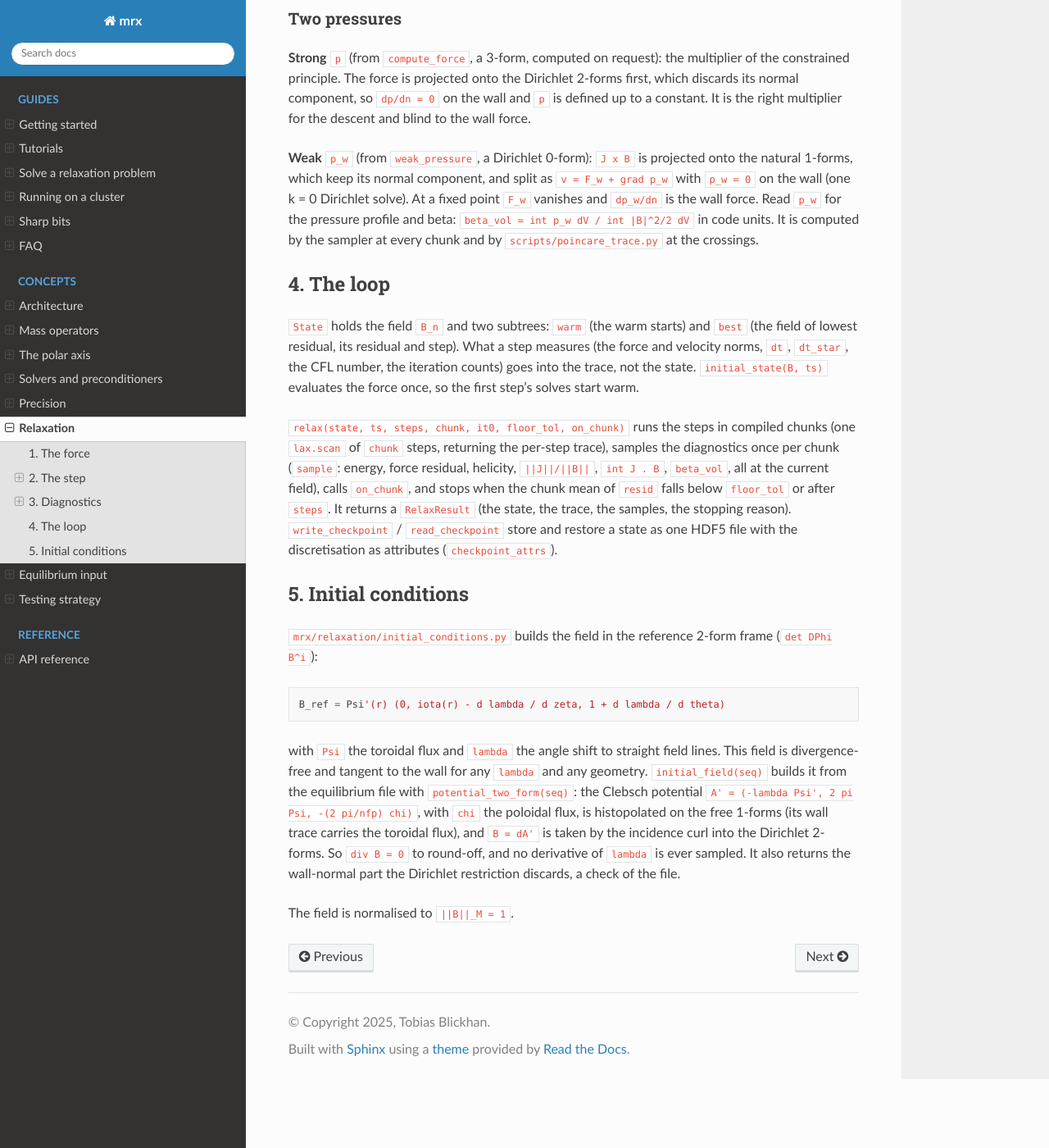
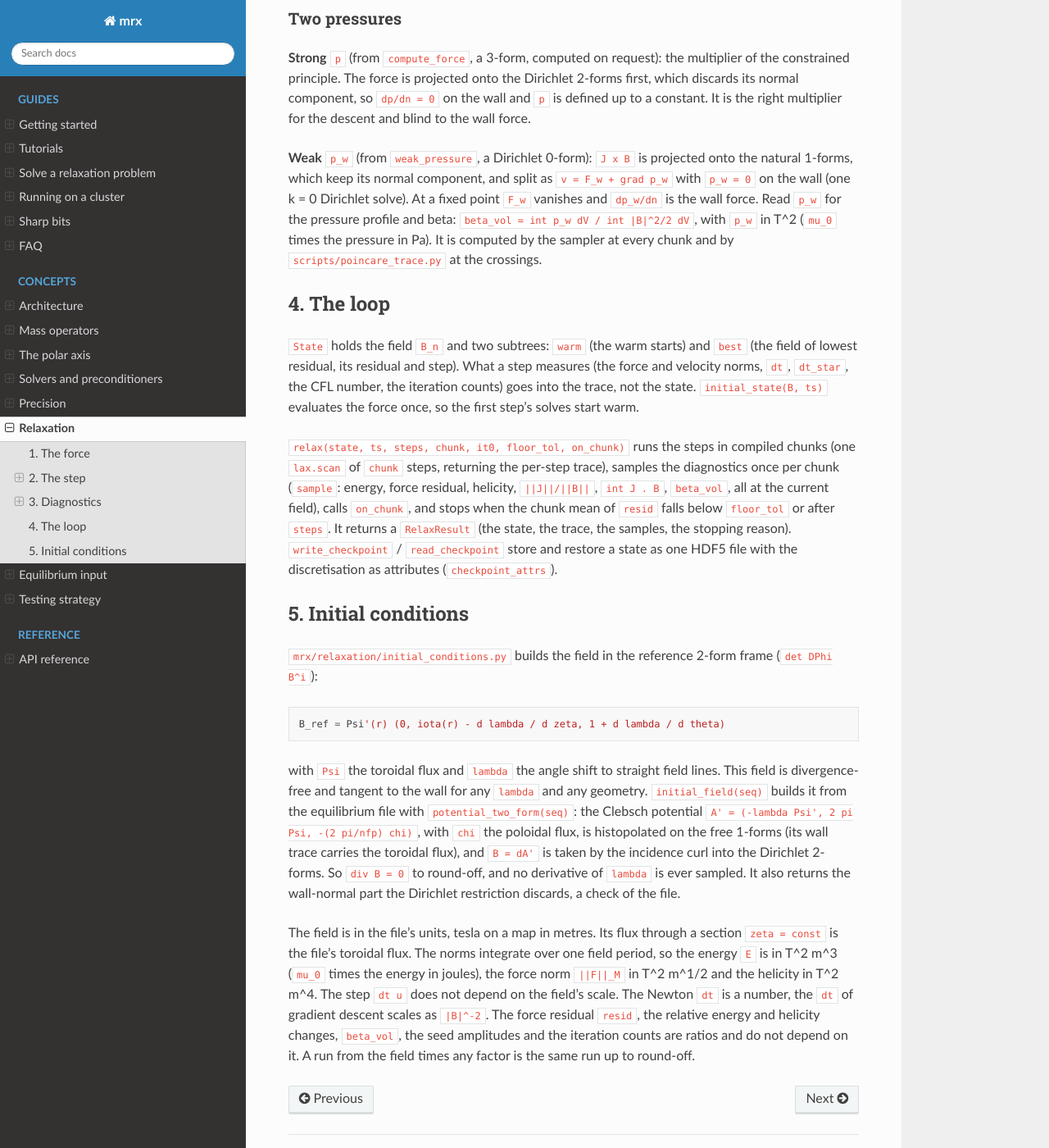
Before and after one commit to ToBlick/mrx, a Sphinx documentation site: the page built from docs/source/concepts/relaxation.md, in a window 1280 px wide and 1400 px high, scrolled down 2780 px. Shown: the whole window at 82% size. Built offline with Sphinx 7.4.7 and the Read the Docs theme 3.1.0, drawn with Linux system fonts in a browser that asks for light colours.

Commit message:
The start field is in the file's units
initial_field no longer normalises the field to ||B||_M = 1. The run is
the same: the Newton and gradient steps, the seeds, the drive and every
tolerance are homogeneous in B. The printed energy and helicity changes
are relative to the start, the docs state the units.

```diff
--- a/docs/source/concepts/relaxation.md
+++ b/docs/source/concepts/relaxation.md
@@ -139,7 +139,7 @@ projected onto the natural 1-forms, which keep its normal component, and
 split as `v = F_w + grad p_w` with `p_w = 0` on the wall (one k = 0 Dirichlet
 solve). At a fixed point `F_w` vanishes and `dp_w/dn` is the wall force.
 Read `p_w` for the pressure profile and beta:
-`beta_vol = int p_w dV / int |B|^2/2 dV` in code units. It is computed by the
+`beta_vol = int p_w dV / int |B|^2/2 dV`, with `p_w` in T^2 (`mu_0` times the pressure in Pa). It is computed by the
 sampler at every chunk and by `scripts/poincare_trace.py` at the crossings.
 
 ## 4. The loop
@@ -181,4 +181,13 @@ Dirichlet 2-forms. So `div B = 0` to round-off, and no derivative of
 `lambda` is ever sampled. It also returns the wall-normal part the
 Dirichlet restriction discards, a check of the file.
 
-The field is normalised to `||B||_M = 1`.
+The field is in the file's units, tesla on a map in metres. Its flux
+through a section `zeta = const` is the file's toroidal flux. The norms
+integrate over one field period, so the energy `E` is in T^2 m^3 (`mu_0`
+times the energy in joules), the force norm `||F||_M` in T^2 m^1/2 and the
+helicity in T^2 m^4. The step `dt u` does not depend on the field's scale.
+The Newton `dt` is a number, the `dt` of gradient descent scales as
+`|B|^-2`. The force residual `resid`, the relative energy and helicity
+changes, `beta_vol`, the seed amplitudes and the iteration counts are
+ratios and do not depend on it. A run from the field times any factor is
+the same run up to round-off.
```
Also changed, not shown: docs/source/faq.md (+3 -2 lines), docs/source/relaxation.md (+10 -0 lines), 4 other files.
